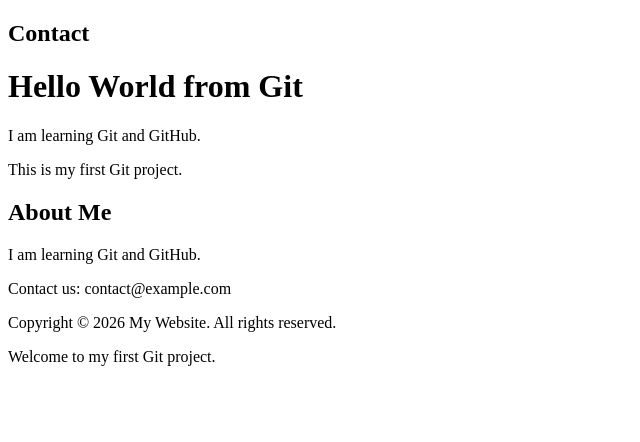
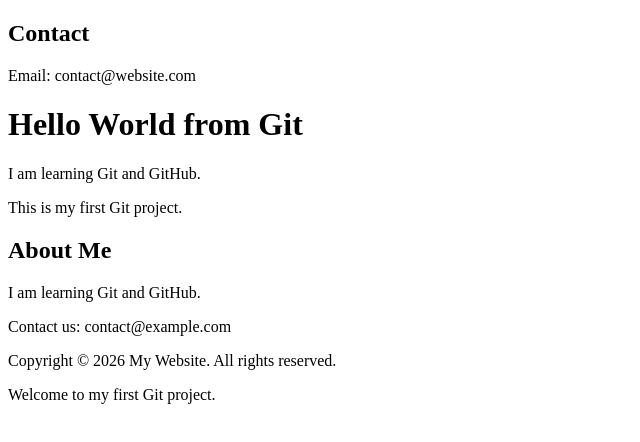
Before and after one commit to ShanmugaPriya-Palanivel/project-html, a plain HTML site: page index.html in a window 1280 px wide. Shown: the whole page, without its empty margins (0-640 px from the left). Drawn offline with Linux system fonts and the light colour scheme.

Commit message:
Add contact email to contact section

```diff
--- a/index.html
+++ b/index.html
@@ -8,6 +8,7 @@
 <body>
     <section id="contact">
     <h2>Contact</h2>
+    <p>Email: contact@website.com</p>
 </section>
   <h1>Hello World from Git</h1>
 <p>I am learning Git and GitHub.</p>
```
